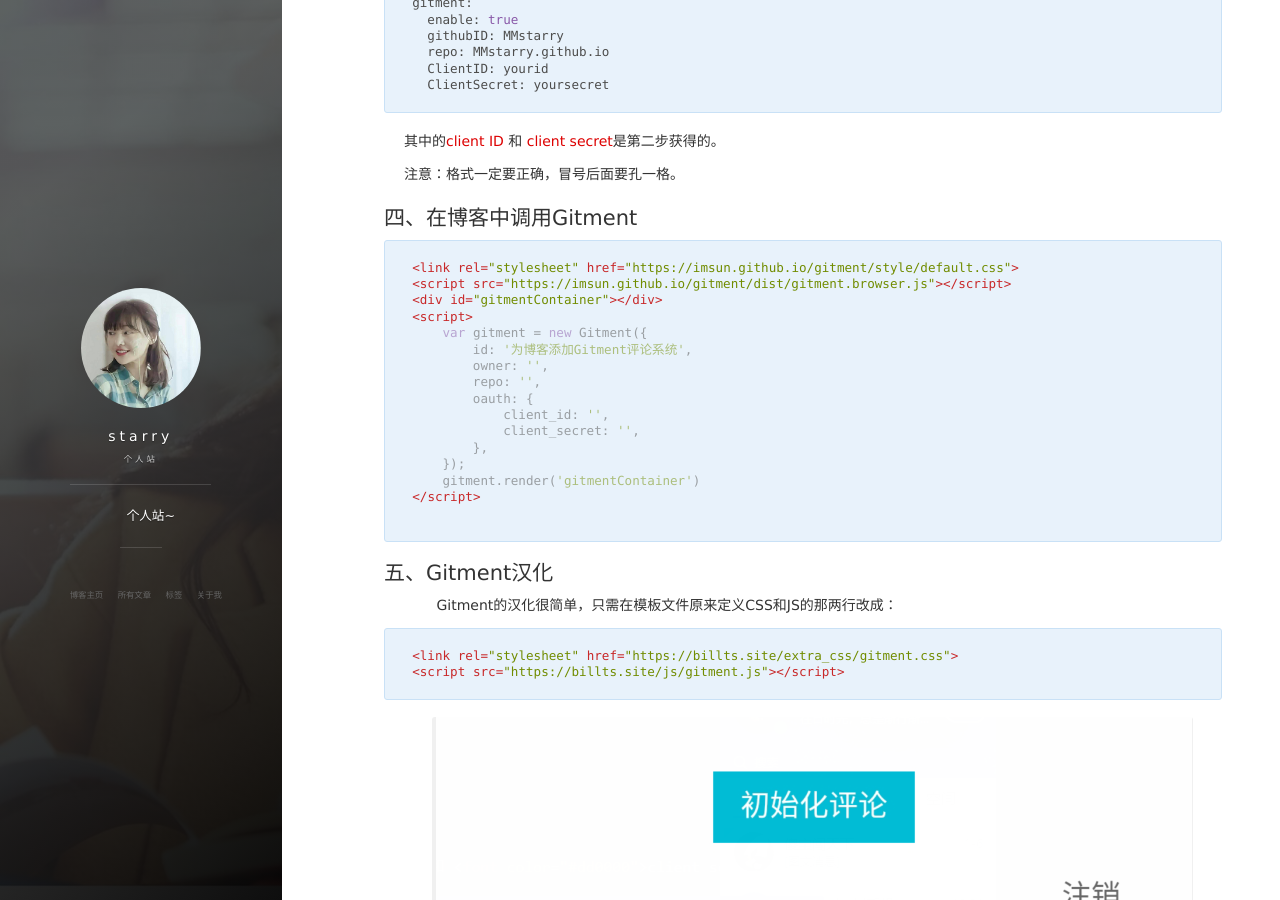
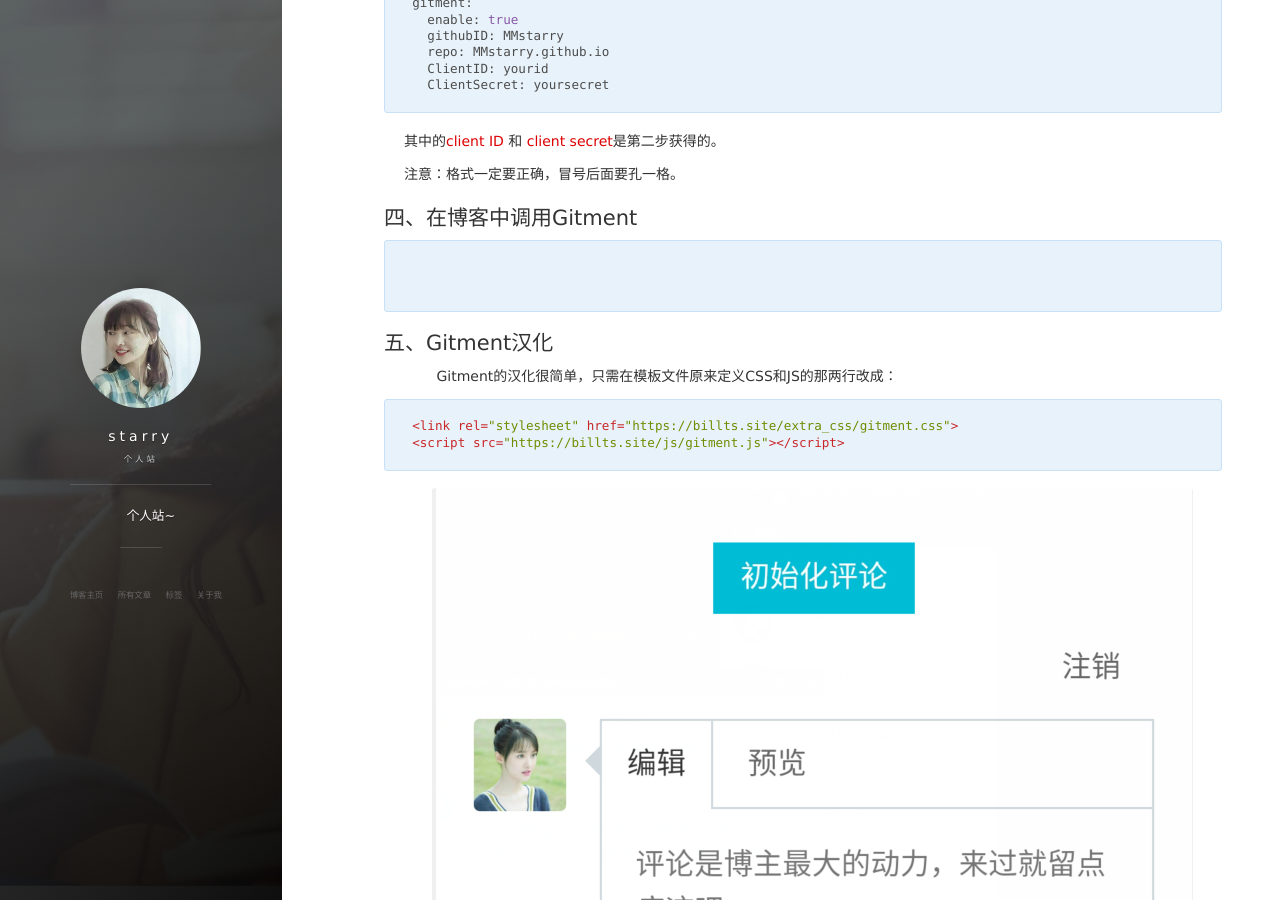
Before and after one commit to MMstarry/MMstarry.github.io, a Jekyll site: the page built from _posts/2017-09-24-gitment.md, in a window 1280 px wide and 900 px high, scrolled down 1147 px. Built offline with Jekyll 4.4.1, drawn with Linux system fonts in a browser that asks for light colours; nearby versions of some CDN libraries; comment, search, counter and statistics services are not loaded.

Commit message:
Update 2017-09-24-gitment.md

````diff
--- a/_posts/2017-09-24-gitment.md
+++ b/_posts/2017-09-24-gitment.md
@@ -40,6 +40,7 @@ gitment:
 ## 四、在博客中调用Gitment
 
 ```js
+{% if site.comment.gitment_repo %}
 <link rel="stylesheet" href="https://imsun.github.io/gitment/style/default.css">
 <script src="https://imsun.github.io/gitment/dist/gitment.browser.js"></script>
 <div id="gitmentContainer"></div>
@@ -55,6 +56,7 @@ gitment:
     });
     gitment.render('gitmentContainer')
 </script>
+{% endif %}
 
 ```
 
````
